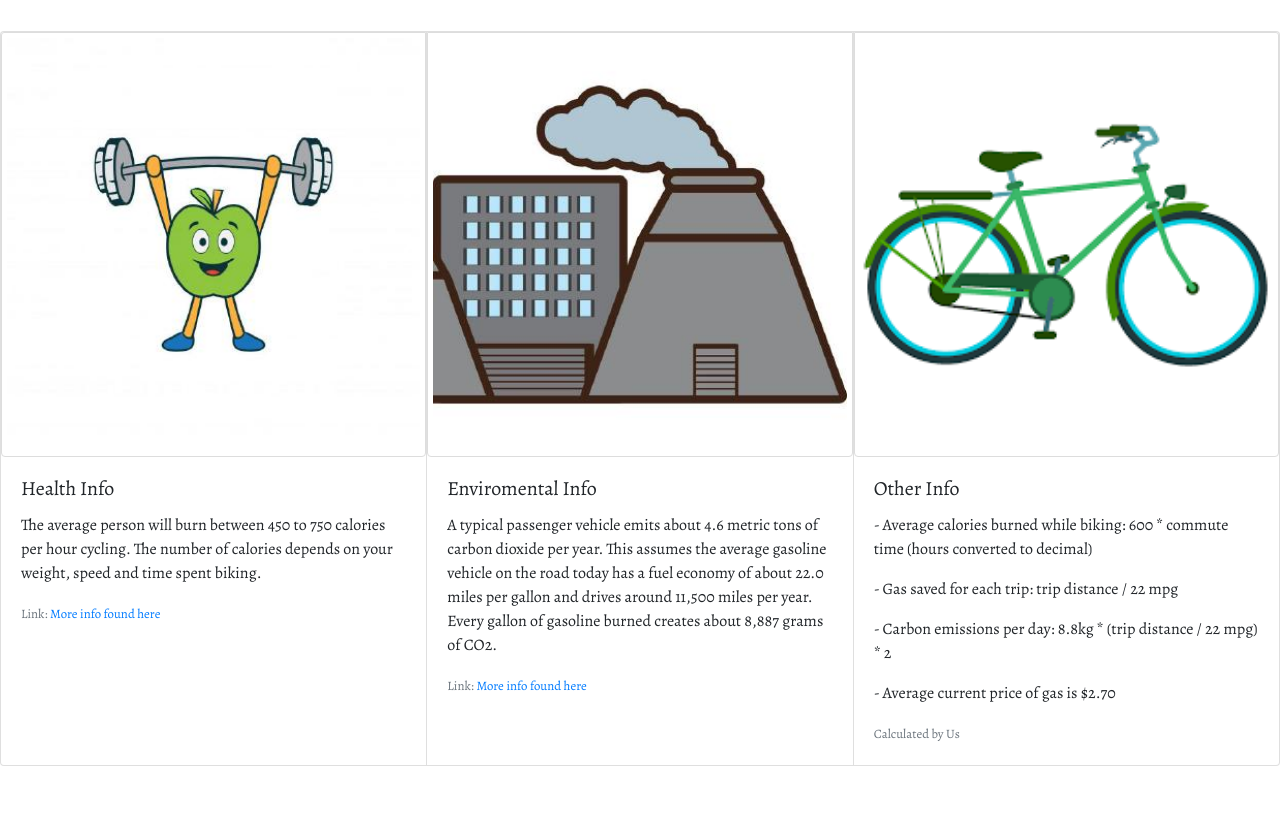
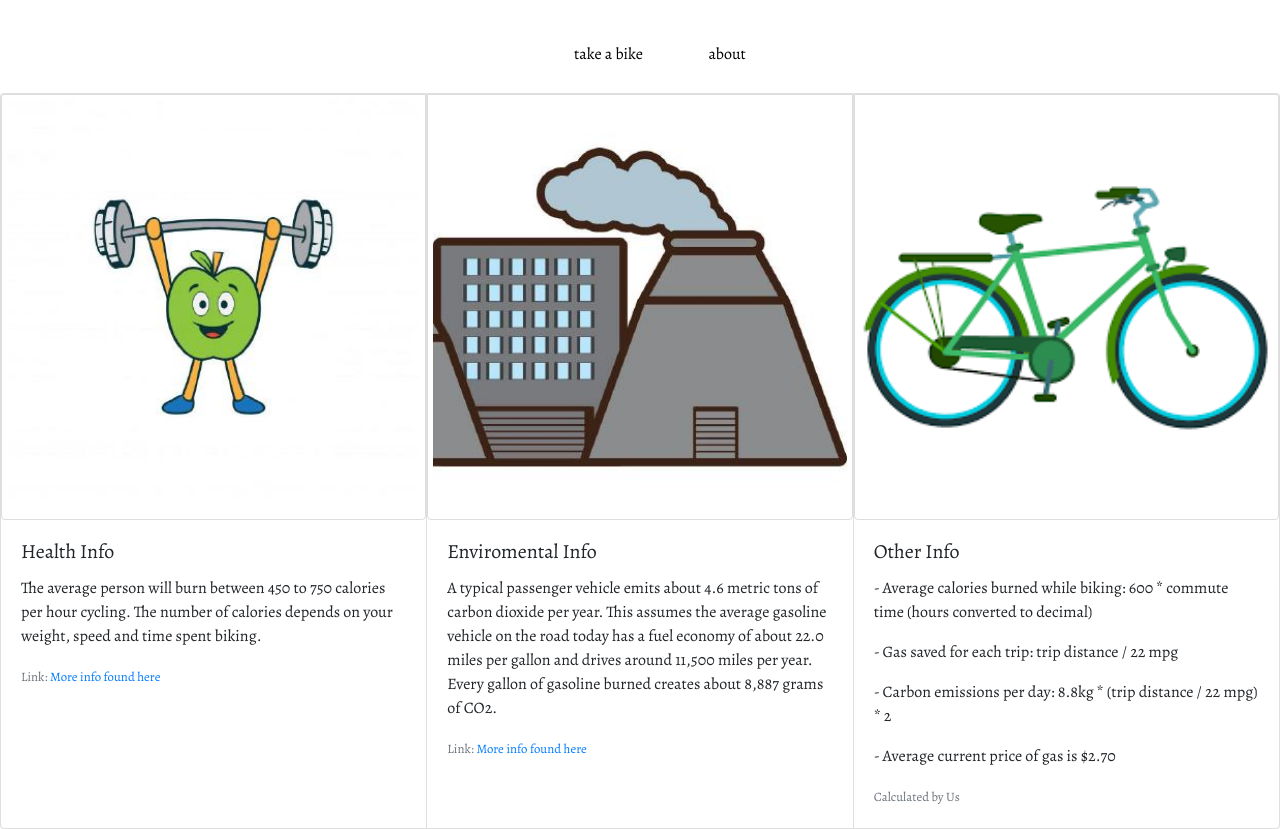
Before and after one commit to MattKNewell/TakeABike, a Flask app: page /info in a window 1280 px wide. Shown: the part 185-1014 px from the top of the page. Before the commit the page ends 951 px from the top, so only its background shows below. Run offline with Flask 2, Linux system fonts and the light colour scheme; some libraries are stand-ins or nearby versions.

Commit message:
Add nav to about and info

```diff
--- a/templates/about.html
+++ b/templates/about.html
@@ -61,7 +61,7 @@
     </div>
     <nav class = "sitenavigation">
       <ul>
-          <li><a href="index">take a bike</a></li>
+          <li><a href="/">take a bike</a></li>
           <li><a href="info">info</a></li>
       </ul>
     </nav>
--- a/templates/info.html
+++ b/templates/info.html
@@ -35,13 +35,42 @@
         padding: 5px;
         width: 150px;
         }
-
+        nav.sitenavigation {
+      text-align: center;
+      margin-top: 1em;
+      margin-bottom: 1em;
+      font-size: 15 px;
+      font-family: 'Alegreya', Serif;
+    }
+    nav.sitenavigation li {
+      display: inline-block;
+      margin: 0.7em;
+    }
+    nav.sitenavigation a:link {
+      padding: 8px 20px;
+      border-radius: 12px;
+      color: black;
+      text-decoration: none;
+    }
+    nav.sitenavigation a:visited {
+      color: rgb(0,0,0);
+    }
+    nav.sitenavigation a:hover, nav.sitenavigation a:focus {
+      background-color: rgb(96, 172, 96);
+      color: rgb(255, 255, 255);
+    }
         </style>
       </head>
   <body>
      <div class="jumbotron">
             <h1 style="color:honeydew">General Information</h1>
     </div>
+    <nav class = "sitenavigation">
+      <ul>
+          <li><a href="/">take a bike</a></li>
+          <li><a href="about">about</a></li>
+      </ul>
+    </nav>
     <div class="card-group">
             <div class="card">
               <img src="static/fit.jpeg" class="card-img-top" alt="...">
```
